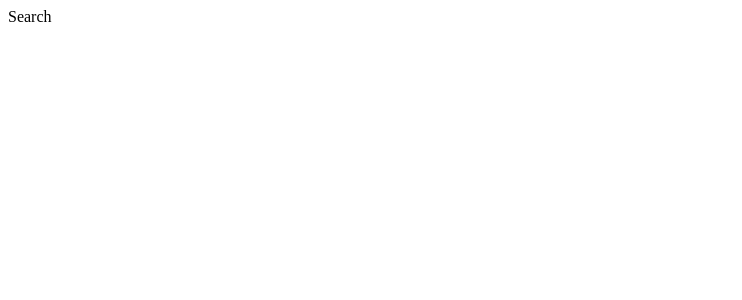
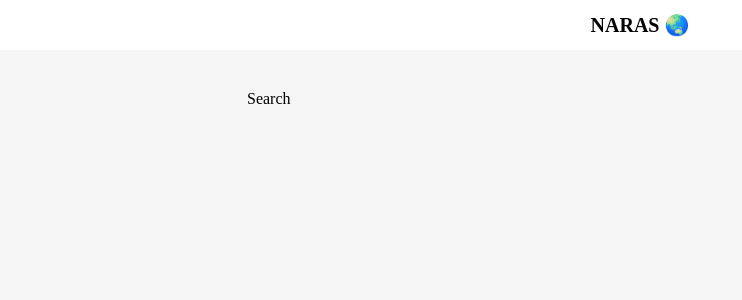
Before and after one commit to ynmkim/NARAS, a React (Vite) app: page /search in a window 1280 px wide. Shown: the top 300 px of the page, without its empty margins (0-742 px from the left). Built offline with nearby package versions, Linux system fonts and the light colour scheme.

Commit message:
feat: 레이아웃 설정

```diff
--- a/src/App.jsx
+++ b/src/App.jsx
@@ -4,15 +4,18 @@ import Home from './pages/Home';
 import Search from './pages/Search';
 import Country from './pages/Country';
 import NotFound from './pages/NotFound';
+import Layout from './components/Layout';
 
 function App() {
   return (
+    <Layout>
       <Routes>
         <Route path="/" element={<Home />} />
         <Route path="/search" element={<Search />} />
         <Route path="/country/:code" element={<Country />} />
         <Route path="*" element={<NotFound />} />
       </Routes>
+    </Layout>
   );
 }
 
--- /dev/null
+++ b/src/components/Layout.jsx
@@ -0,0 +1,12 @@
+import style from './Layout.module.css';
+
+export default function Layout({ children }) {
+  return (
+    <div className="layout">
+      <header className={style.header}>
+        <h1 className={style.logo}>NARAS 🌏</h1>
+      </header>
+      <main className={style.main}>{children}</main>
+    </div>
+  );
+}
--- /dev/null
+++ b/src/components/Layout.module.css
@@ -0,0 +1,19 @@
+.header {
+  position: sticky;
+  top: 0;
+  height: 50px;
+  background-color: #fff;
+  display: flex;
+  justify-content: center;
+  align-items: center;
+}
+
+.main {
+  max-width: 786px;
+  margin: 0 auto;
+  padding: 40px 16px;
+}
+
+.logo {
+  font-size: 20px;
+}
--- a/src/index.css
+++ b/src/index.css
@@ -0,0 +1,14 @@
+html,
+body {
+  margin: 0;
+  background-color: rgb(245, 245, 245);
+}
+
+h1,
+h2,
+h3,
+h4,
+h5,
+h6 {
+  margin: 0;
+}
```
Lines whose indentation alone changed are shown as unchanged.
